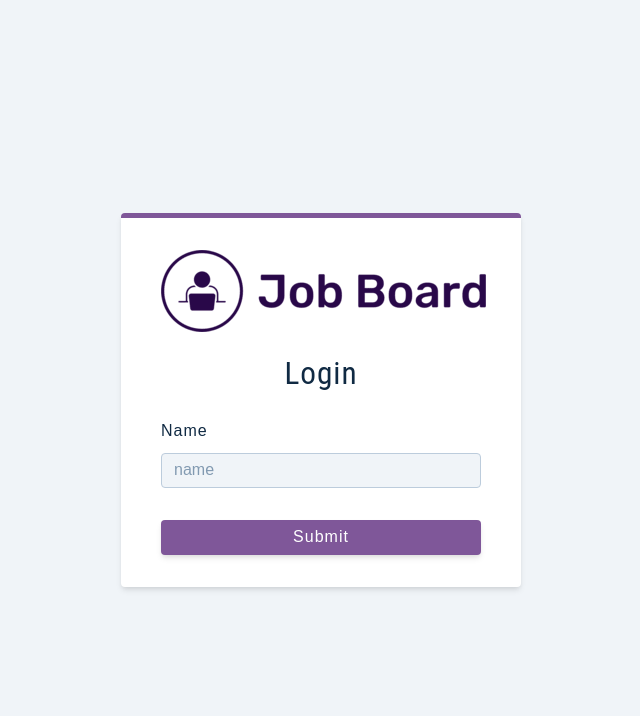
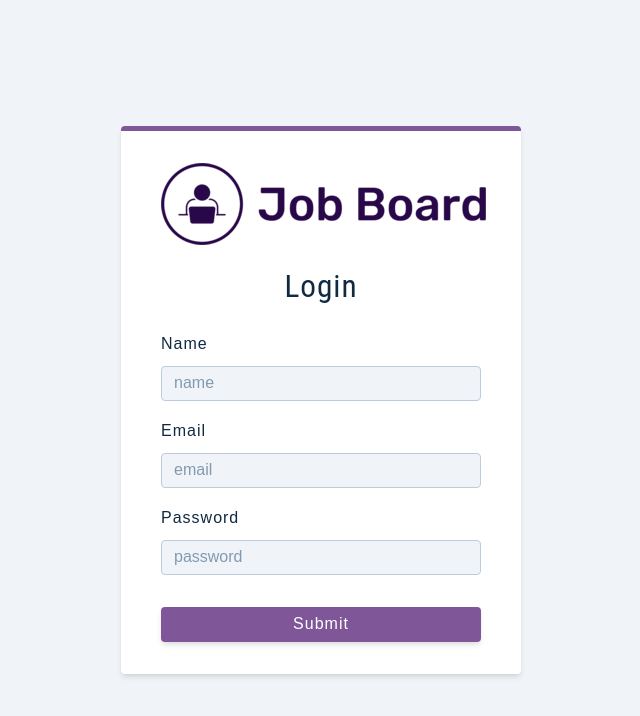
Before and after one commit to swgj19/job-board, a React (Vite) app: page /register in a window 1280 px wide. Shown: the top 716 px of the page, without its empty margins (319-959 px from the left). Built offline with nearby package versions, Linux system fonts and the light colour scheme.

Commit message:
Reusable form row component

```diff
--- /dev/null
+++ b/src/components/FormRow.jsx
@@ -0,0 +1,21 @@
+import React from 'react';
+
+const FormRow = ({ type, name, value, handleChange, labelText }) => {
+	return (
+		<div className='form-row'>
+			<label htmlFor={name} className='form-label'>
+				{labelText || name}
+			</label>
+			<input
+				type={type}
+				name={name}
+				placeholder={name}
+				value={value}
+				onChange={handleChange}
+				className='form-input'
+			/>
+		</div>
+	);
+};
+
+export default FormRow;
--- a/src/components/index.jsx
+++ b/src/components/index.jsx
@@ -1,3 +1,4 @@
+import FormRow from './FormRow';
 import Logo from './Logo';
 
-export { Logo };
+export { Logo, FormRow };
--- a/src/main.jsx
+++ b/src/main.jsx
@@ -4,4 +4,6 @@
 import 'normalize.css';
 import './index.css';
 
-ReactDOM.createRoot(document.getElementById('root')).render(<App />);
+const container = document.getElementById('root');
+const root = ReactDOM.createRoot(container);
+root.render(<App />);
--- a/src/pages/Register.jsx
+++ b/src/pages/Register.jsx
@@ -1,5 +1,5 @@
 import { useState, useEffect } from 'react';
-import { Logo } from '../components';
+import { Logo, FormRow } from '../components';
 import Wrapper from '../assets/wrappers/RegisterPage.js';
 
 const initialState = {
@@ -27,19 +27,26 @@
 				<Logo />
 				<h3>Login</h3>
 				{/* name field */}
-				<div className='form-row'>
-					<label forhtml='name' className='form-label'>
-						Name
-					</label>
-					<input
-						type='text'
-						name='name'
-						placeholder='name'
-						value={values.name}
-						onChange={handleChange}
-						className='form-input'
-					/>
-				</div>
+				<FormRow
+					type='text'
+					name='name'
+					value={values.name}
+					handleChange={handleChange}
+				/>
+				{/* email field */}
+				<FormRow
+					type='email'
+					name='email'
+					value={values.email}
+					handleChange={handleChange}
+				/>
+				{/* password field */}
+				<FormRow
+					type='password'
+					name='password'
+					value={values.password}
+					handleChange={handleChange}
+				/>
 				<button type='submit' className='btn btn-block'>
 					Submit
 				</button>
```
